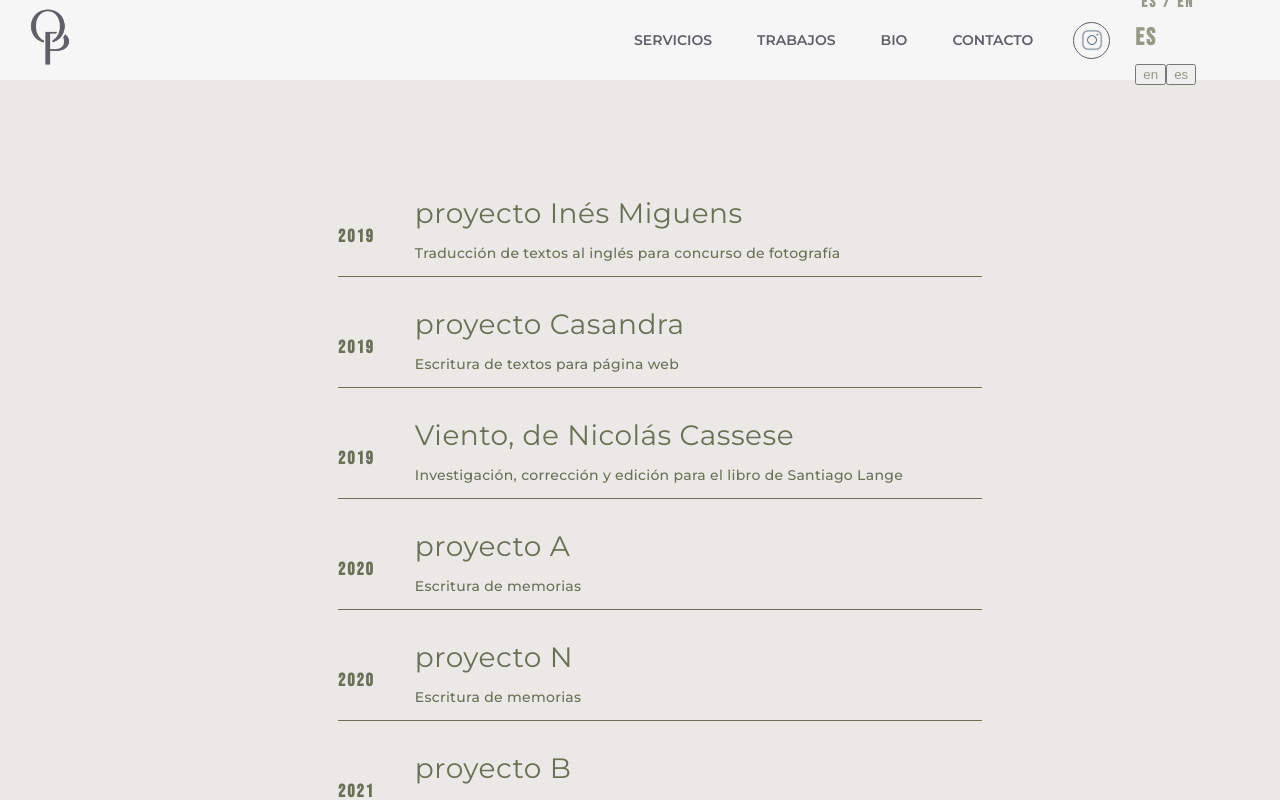
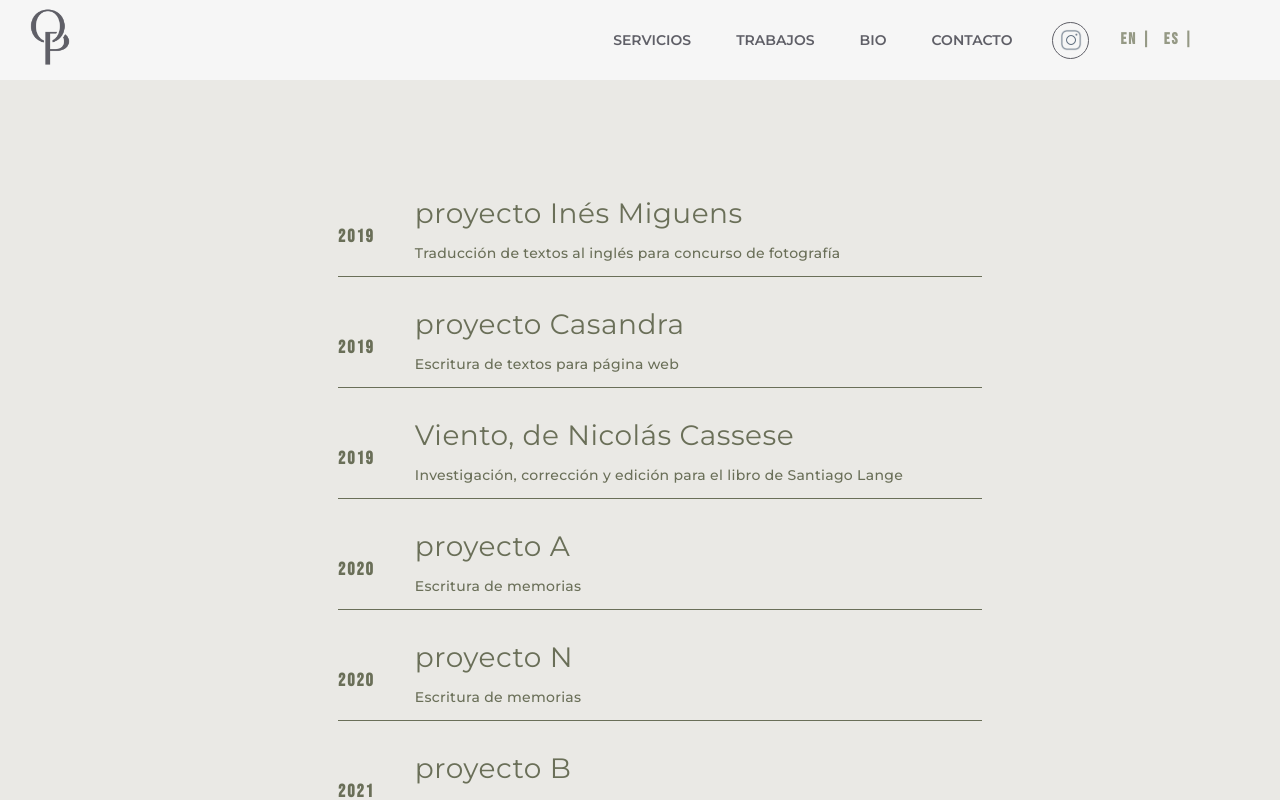
Before and after one commit to DoloresPolito/olivianext2, a Next.js app: page /work in a window 1280 px wide. Shown: the top 800 px of the page. Built offline with nearby package versions, Linux system fonts and the light colour scheme.

Commit message:
language button menu hamburger

```diff
--- a/src/components/Menu.js
+++ b/src/components/Menu.js
@@ -1,16 +1,21 @@
 import React from "react";
 import styled from "styled-components";
 import Tabs from "./Tabs";
-import { useTranslation } from "react-i18next";
+
+import { useRouter } from "next/router";
 
 
 const Menu = ({ open, setOpen, view, info }) => {
-  const [t, i18n] = useTranslation("global");
+  const { locale, locales, push } = useRouter();
+
+  const handleClick = (l) => () => {
+    push("/", undefined, { locale: l });
+  };
 
   return (
     <StyledMenu open={open} view={view}>
-      <Tabs open={open} setOpen={setOpen} view={view} info={info}/>
-      <section>
+      <Tabs open={open} setOpen={setOpen} view={view} info={info} />
+      {/* <section>
         <LanguageButton onClick={() => i18n.changeLanguage("es")}>
           ES
         </LanguageButton>
@@ -18,16 +23,23 @@ const Menu = ({ open, setOpen, view, info }) => {
         <LanguageButton onClick={() => i18n.changeLanguage("en")}>
           EN
         </LanguageButton>
+      </section> */}
+
+      <section>
+        {locales.map((l) => (
+          <LanguageButton key={l} onClick={handleClick(l)}>
+            {l} |
+          </LanguageButton>
+        ))}
       </section>
     </StyledMenu>
   );
 };
 
 export const StyledMenu = styled.nav`
-
   section {
     position: absolute;
-    margin-top: 220px;
+    margin-top: 320px;
     left: 11px;
     align-self: center;
     font-size: 14px;
@@ -36,7 +48,11 @@ export const StyledMenu = styled.nav`
   flex-direction: column;
   justify-content: flex-start;
   /* background-color: #EAE9E5; */
-  background-color: ${(props) => (props.view === "oliviapollitzer" || props.view === "oliviapollitzer?services" ? " #EAE9E5 !important" : "#f6f6f6 !important")};
+  background-color: ${(props) =>
+    props.view === "oliviapollitzer" ||
+    props.view === "oliviapollitzer?services"
+      ? " #EAE9E5 !important"
+      : "#f6f6f6 !important"};
 
   text-align: left;
   padding: 150px 100px 30px 30px;
@@ -44,18 +60,16 @@ export const StyledMenu = styled.nav`
   z-index: 1;
   top: 0;
   right: 0;
-  bottom:0;
+  bottom: 0;
   transition: transform 0.3s ease-in-out;
-  transform: ${({ open }) => (open ? 'translateX(0)' : 'translateX(100%)')};
-
-
+  transform: ${({ open }) => (open ? "translateX(0)" : "translateX(100%)")};
 `;
 
 const LanguageButton = styled.button`
   background-color: transparent;
   border: none;
   cursor: pointer;
-color:#959985;
+  color: #959985;
   /* font-family: "Montserrat"; */
   font-weight: 900;
   font-size: 16px;
@@ -64,9 +78,6 @@ text-decoration: none;
   /* font-family: "Bebas Neue", cursive; */
   font-family: var(--font-bebasneue);
   letter-spacing: 2px;
-
-
-
 `;
 
 export default Menu;
--- a/src/components/Navbar.js
+++ b/src/components/Navbar.js
@@ -31,10 +31,6 @@ const Navbar = ({ info }) => {
   const [isOpen, setOpen] = useState(false);
   const medium = 1045;
 
-  //   const handleChangeLng = (lng) => {
-  //     i18n.changeLanguage(lng);
-  //     localStorage.setItem("lng", lng);
-  //   };
 
   const handleClick = (l) => () => {
     push("/", undefined, { locale: l });
@@ -53,25 +49,9 @@ const Navbar = ({ info }) => {
         {width >= medium ? (
           <>
             <TabsBox view={view} mode="large">
-              {view == "oliviapollitzer" ||
-              view == "oliviapollitzer?services" ? (
-                <>
-                  {/* <SmoothLink
-                    to="services"
-                    spy={true}
-                    smooth={true}
-                    offset={70}
-                    duration={800}
-                    className="navlist"
-                  >
-                    {t("navbar.0")}
-                  </SmoothLink> */}
-                </>
-              ) : (
-                <>
-                  <Link href="/oliviapollitzer?services">{info.cero} </Link>
-                </>
-              )}
+
+                  <Link href="/">{info.cero} </Link>
+
 
               <Link href="/work">{info.one}</Link>
 
@@ -96,20 +76,22 @@ const Navbar = ({ info }) => {
               </Circle>
             </TabsBox>
 
-            <section>
-              <LanguageButton view={view} onClick={() => handleChangeLng("es")}>
+
+              {/* <LanguageButton view={view} onClick={() => handleChangeLng("es")}>
                 ES{" "}
               </LanguageButton>
               /
               <LanguageButton view={view} onClick={() => handleChangeLng("en")}>
                 {" "}
                 EN
-              </LanguageButton>
-              <h1>{locale}</h1>
+              </LanguageButton> */}
+              {/* <h1>{locale}</h1> */}
+              <section>
               {locales.map((l) => (
-                <button key={l} onClick={handleClick(l)}>
-                  {l}
-                </button>
+                <LanguageButton key={l} onClick={handleClick(l)}>
+                  {l} |
+                </LanguageButton>
+
               ))}
             </section>
           </>
```
Lines whose indentation alone changed are shown as unchanged.
